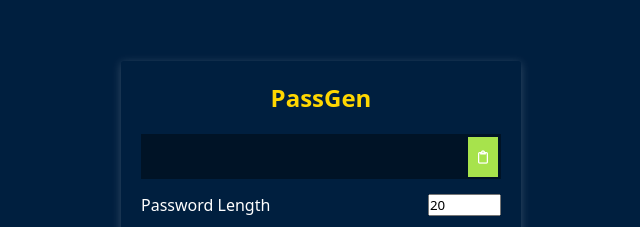
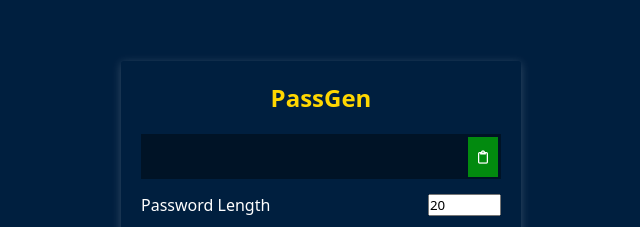
Before and after one commit to dyhliang/React-Password-Generator, a React (Create React App) app: page / in a window 1280 px wide. Shown: the part 139-366 px from the top of the page, without its empty margins (319-959 px from the left). Built offline with nearby package versions, Linux system fonts and the light colour scheme.

Commit message:
Update App.css

```diff
--- a/src/App.css
+++ b/src/App.css
@@ -32,7 +32,7 @@
 
 .copy_button{
     position: absolute;
-    background: #a7e34c;
+    background: #028a0f;
     color: white;
     border: none;
     height: 40px;
```
